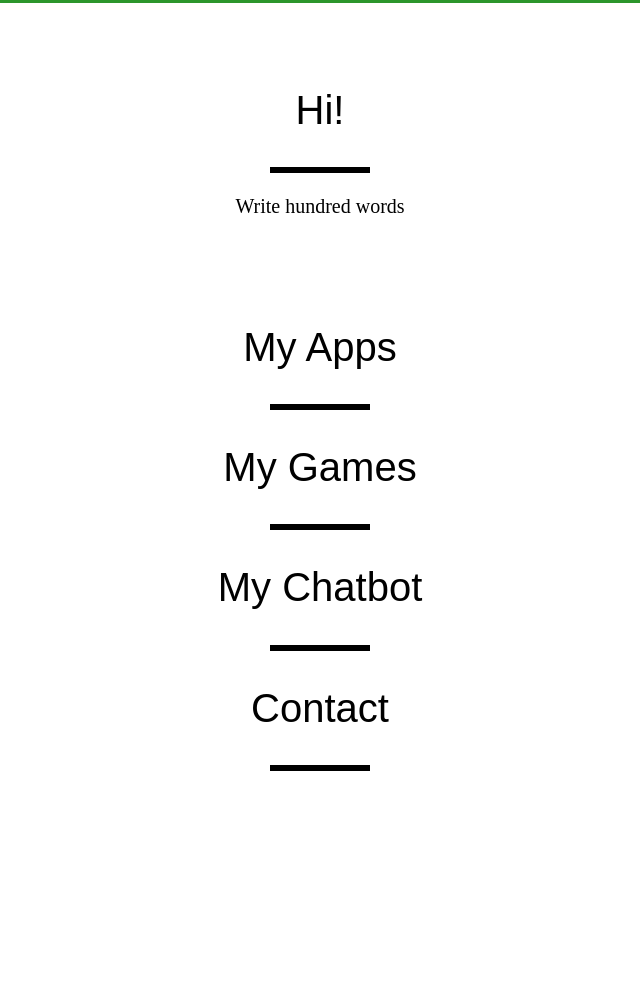
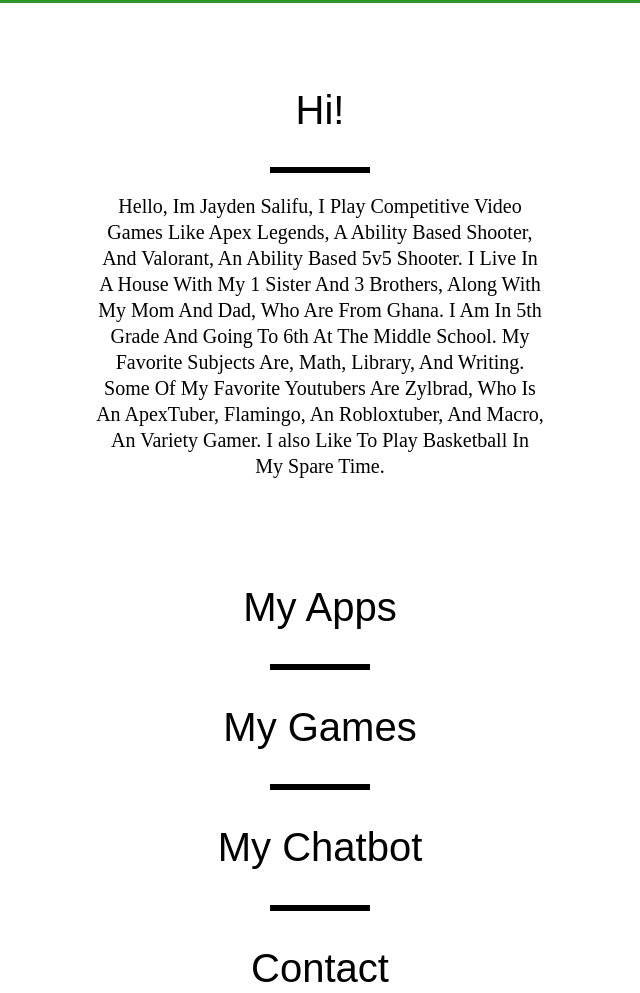
Before and after one commit to AlphaEEE/Jayden-Salifu, a plain HTML site: page lndex.html in a window 1280 px wide. Shown: the part 805-1798 px from the top of the page, without its empty margins (328-968 px from the left). Before the commit the page ends 1584 px from the top, so only its background shows below. Drawn offline with Linux system fonts and the light colour scheme.

Commit message:
Add files via upload

```diff
--- a/lndex.html
+++ b/lndex.html
@@ -21,7 +21,7 @@
         <h1>Hi!</h1>
         <div class="line"></div>
         <p>
-            Write hundred words
+           Hello, Im Jayden Salifu, I Play Competitive Video Games Like Apex Legends, A Ability Based Shooter, And Valorant, An Ability Based 5v5 Shooter. I Live In A House With My 1 Sister And 3 Brothers, Along With My Mom And Dad, Who Are From Ghana. I Am In 5th Grade And Going To 6th At The Middle School. My Favorite Subjects Are, Math, Library, And Writing. Some Of My Favorite Youtubers Are Zylbrad, Who Is An ApexTuber, Flamingo, An Robloxtuber, And Macro, An Variety Gamer. I also Like To Play Basketball In My Spare Time.
         </p>
     </section>
 
```
